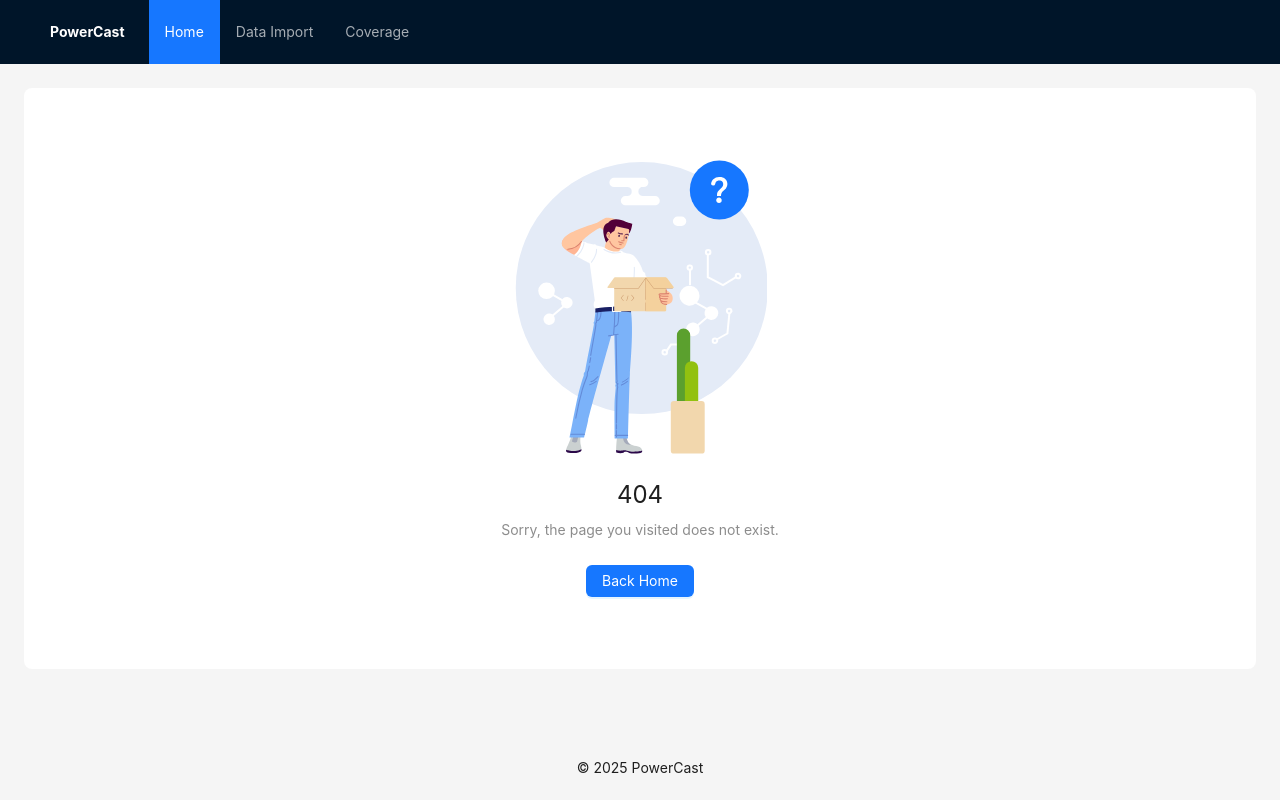
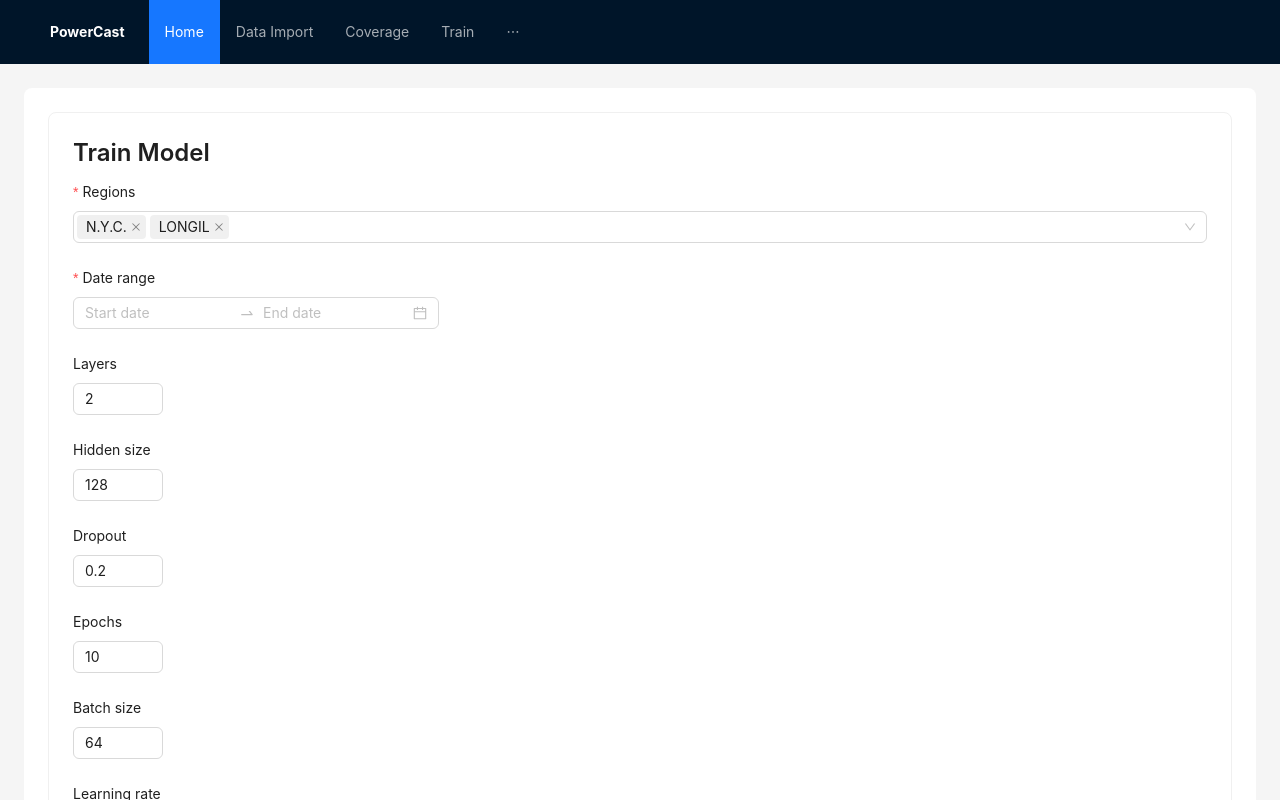
Before and after one commit to MastilovicRadoslav/ISIS, a React (Vite) app in the folder powercast/frontend/: page /train in a window 1280 px wide. Before the commit this address had no page. Shown: the top 800 px of the page. Built offline with nearby package versions, Linux system fonts and the light colour scheme.

Commit message:
App.jsx, DataImport.jsx, Models.jsx, Train.jsx, router.jsx, api.js
It is possible to fill in fields for model training, model training, as well as display the model in a separate endpoint

```diff
--- a/powercast/frontend/src/App.jsx
+++ b/powercast/frontend/src/App.jsx
@@ -18,6 +18,8 @@ export default function App(){
           items={[ { key: 'home', label: <Link to="/">Home</Link> },
                    { key: 'import', label: <Link to="/import">Data Import</Link> },
                    { key: 'coverage', label: <Link to="/coverage">Coverage</Link> },
+                   { key: 'train', label: <Link to="/train">Train</Link> },
+                   { key: 'models', label: <Link to="/models">Models</Link> },
                 ]}
         />
       </Header>
--- a/powercast/frontend/src/pages/DataImport.jsx
+++ b/powercast/frontend/src/pages/DataImport.jsx
@@ -5,43 +5,69 @@ import api from '../services/api'
 
 const { Title, Paragraph } = Typography
 
-export default function DataImport(){
+export default function DataImport() {
   const [type, setType] = useState('load')
   const [results, setResults] = useState([])
   const [error, setError] = useState(null)
   const [uploading, setUploading] = useState(false)
+  const [fileList, setFileList] = useState([])
 
   const uploadProps = {
     multiple: true,
-    beforeUpload: () => false
+    beforeUpload: () => false,
+    fileList,
+    onChange: ({ fileList }) => setFileList(fileList)
   }
 
-  const onUpload = async (info) => {
+  const onUpload = async ({ fileList }) => {
+    if (fileList.length === 0) return
+
     setError(null)
     setUploading(true)
-    const files = info.fileList.map(f => f.originFileObj)
+
+    const files = fileList.map(f => f.originFileObj)
     const endpoint = type === 'load' ? '/api/import/load' : '/api/import/weather'
     const newResults = []
-    for (const file of files){
+
+    for (const file of files) {
       const form = new FormData()
       form.append('file', file, file.name)
-      try{
-        const res = await api.post(endpoint, form, { headers: { 'Content-Type': 'multipart/form-data' } })
+      try {
+        const res = await api.post(endpoint, form, {
+          headers: { 'Content-Type': 'multipart/form-data' }
+        })
         newResults.push({ ok: true, file: file.name, data: res.data })
-      }catch(e){
-        newResults.push({ ok: false, file: file.name, error: e.response?.data?.error || e.message })
+      } catch (e) {
+        newResults.push({
+          ok: false,
+          file: file.name,
+          error: e.response?.data?.error || e.message
+        })
       }
     }
+
     setResults(prev => [...newResults, ...prev])
     setUploading(false)
+    setFileList([]) // resetuje fajlove nakon uploada
   }
 
   return (
     <Card>
       <Title level={3}>Data Import</Title>
-      <Paragraph>Odaberi tip CSV fajla i pošalji jedan ili više fajlova. Backend će upisati **satne** vrijednosti u Mongo.</Paragraph>
+      <Paragraph>
+        Odaberi tip CSV fajla i pošalji jedan ili više fajlova. Backend će upisati
+        <b> satne </b> vrijednosti u Mongo.
+      </Paragraph>
 
-      <Radio.Group value={type} onChange={e => setType(e.target.value)} style={{ marginBottom: 16 }}>
+      <Radio.Group
+        value={type}
+        onChange={e => {
+          setType(e.target.value)
+          setResults([])
+          setFileList([])
+        }}
+        style={{ marginBottom: 16 }}
+      >
         <Radio.Button value="load">Load (NYISO 5-min → 1h mean)</Radio.Button>
         <Radio.Button value="weather">Weather (1h)</Radio.Button>
       </Radio.Group>
@@ -63,7 +89,8 @@ export default function DataImport(){
           <List.Item>
             {item.ok ? (
               <div>
-                <b>{item.file}</b> → OK • rows_hourly: {item.data.rows_hourly} • range: {item.data.ts_range.from} → {item.data.ts_range.to}
+                <b>{item.file}</b> → OK • rows_hourly: {item.data.rows_hourly} • range:{' '}
+                {item.data.ts_range.from} → {item.data.ts_range.to}
               </div>
             ) : (
               <div>
--- /dev/null
+++ b/powercast/frontend/src/pages/Models.jsx
@@ -0,0 +1,45 @@
+import { useEffect, useState } from 'react'
+import { Card, Typography, Table, Select, Space, Button, message } from 'antd'
+import api from '../services/api'
+
+const { Title } = Typography
+const REGIONS = ['N.Y.C.', 'LONGIL', 'CAPITL', 'CENTRL', 'DUNWOD', 'GENESE', 'HUD VL', 'MHK VL', 'MILLWD', 'NORTH', 'WEST']
+
+export default function Models(){
+  const [region, setRegion] = useState('N.Y.C.')
+  const [rows, setRows] = useState([])
+  const [loading, setLoading] = useState(false)
+
+  const load = async () => {
+    setLoading(true)
+    try{
+      const res = await api.get('/api/model/list', { params: { region }})
+      setRows((res.data.models || []).map((m,i)=>({ key:i, ...m })))
+    }catch(e){
+      message.error(e.response?.data?.error || e.message)
+    }finally{ setLoading(false) }
+  }
+
+  useEffect(()=>{ load() }, [region])
+
+  const columns = [
+    { title: 'Region', dataIndex: 'region' },
+    { title: 'Algo', dataIndex: 'algo' },
+    { title: 'Train From', dataIndex: ['train_range','from'] },
+    { title: 'Train To', dataIndex: ['train_range','to'] },
+    { title: 'Val Loss', dataIndex: ['metrics','val_loss'] },
+    { title: 'Test MAPE', dataIndex: ['metrics','test_mape'] },
+    { title: 'Created', dataIndex: 'created_at' }
+  ]
+
+  return (
+    <Card>
+      <Title level={3}>Models</Title>
+      <Space style={{ marginBottom: 12 }}>
+        <Select value={region} onChange={setRegion} options={REGIONS.map(r=>({label:r,value:r}))} />
+        <Button onClick={load}>Refresh</Button>
+      </Space>
+      <Table loading={loading} columns={columns} dataSource={rows} size="small" />
+    </Card>
+  )
+}
--- /dev/null
+++ b/powercast/frontend/src/pages/Train.jsx
@@ -0,0 +1,75 @@
+import { Card, Typography, Form, InputNumber, Select, DatePicker, Button, message } from 'antd'
+import api from '../services/api'
+
+const { Title } = Typography
+const { RangePicker } = DatePicker
+
+const REGIONS = ['N.Y.C.', 'LONGIL', 'CAPITL', 'CENTRL', 'DUNWOD', 'GENESE', 'HUD VL', 'MHK VL', 'MILLWD', 'NORTH', 'WEST']
+
+export default function Train(){
+  const [form] = Form.useForm()
+
+  const onFinish = async (values) => {
+    try{
+      const body = {
+        regions: values.regions,
+        date_from: values.range[0].startOf('day').toISOString(),
+        date_to: values.range[1].endOf('day').toISOString(),
+        hyper: {
+          model: 'LSTM',
+          layers: values.layers,
+          hidden_size: values.hidden_size,
+          dropout: values.dropout,
+          epochs: values.epochs,
+          batch_size: values.batch_size,
+          learning_rate: values.learning_rate,
+          input_window: values.input_window,
+          forecast_horizon: values.forecast_horizon,
+          teacher_forcing: values.teacher_forcing
+        }
+      }
+      const res = await api.post('/api/train/start', body)
+      alert('Trening pokrenut i završen (sync). Sačuvano u models.')
+      console.log(res.data)
+    }catch(e){
+      message.error(e.response?.data?.error || e.message)
+    }
+  }
+
+  return (
+    <Card>
+      <Title level={3}>Train Model</Title>
+      <Form form={form} layout="vertical" onFinish={onFinish} initialValues={{
+        regions: ['N.Y.C.', 'LONGIL'],
+        layers: 2,
+        hidden_size: 128,
+        dropout: 0.2,
+        epochs: 10,
+        batch_size: 64,
+        learning_rate: 0.001,
+        input_window: 168,
+        forecast_horizon: 168,
+        teacher_forcing: 0.2
+      }}>
+        <Form.Item name="regions" label="Regions" rules={[{required:true}]}>
+          <Select mode="multiple" options={REGIONS.map(r=>({label:r,value:r}))} />
+        </Form.Item>
+        <Form.Item name="range" label="Date range" rules={[{required:true}]}>
+          <RangePicker />
+        </Form.Item>
+        <Form.Item name="layers" label="Layers"><InputNumber min={1} max={4} /></Form.Item>
+        <Form.Item name="hidden_size" label="Hidden size"><InputNumber min={16} max={512} /></Form.Item>
+        <Form.Item name="dropout" label="Dropout"><InputNumber min={0} max={0.9} step={0.1} /></Form.Item>
+        <Form.Item name="epochs" label="Epochs"><InputNumber min={1} max={200} /></Form.Item>
+        <Form.Item name="batch_size" label="Batch size"><InputNumber min={8} max={512} /></Form.Item>
+        <Form.Item name="learning_rate" label="Learning rate"><InputNumber min={1e-5} max={1e-1} step={0.0005} /></Form.Item>
+        <Form.Item name="input_window" label="Input window (h)"><InputNumber min={24} max={336} /></Form.Item>
+        <Form.Item name="forecast_horizon" label="Horizon (h)"><InputNumber min={24} max={168} /></Form.Item>
+        <Form.Item name="teacher_forcing" label="Teacher forcing (0-1)"><InputNumber min={0} max={1} step={0.1} /></Form.Item>
+        <Form.Item>
+          <Button type="primary" htmlType="submit">Train</Button>
+        </Form.Item>
+      </Form>
+    </Card>
+  )
+}
--- a/powercast/frontend/src/router.jsx
+++ b/powercast/frontend/src/router.jsx
@@ -3,6 +3,8 @@ import Home from './pages/Home'
 import NotFound from './pages/NotFound'
 import DataImport from './pages/DataImport'
 import DataCoverage from './pages/DataCoverage'
+import Train from './pages/Train'
+import Models from './pages/Models'
 
 
 export default function Router(){
@@ -11,5 +13,7 @@ export default function Router(){
     { path: '*', element: <NotFound /> },
     { path: '/import', element: <DataImport /> },
     { path: '/coverage', element: <DataCoverage /> },
+    { path: '/train', element: <Train /> },
+    { path: '/models', element: <Models /> },
   ])
 }
--- a/powercast/frontend/src/services/api.js
+++ b/powercast/frontend/src/services/api.js
@@ -1,7 +1,8 @@
 import axios from 'axios'
 
 const api = axios.create({
-  baseURL: import.meta.env.VITE_API_URL || 'http://localhost:5001'
+  baseURL: import.meta.env.VITE_API_URL || 'http://localhost:5001',
+  headers: { "Content-Type": "application/json" },
 })
 
 export default api
```
